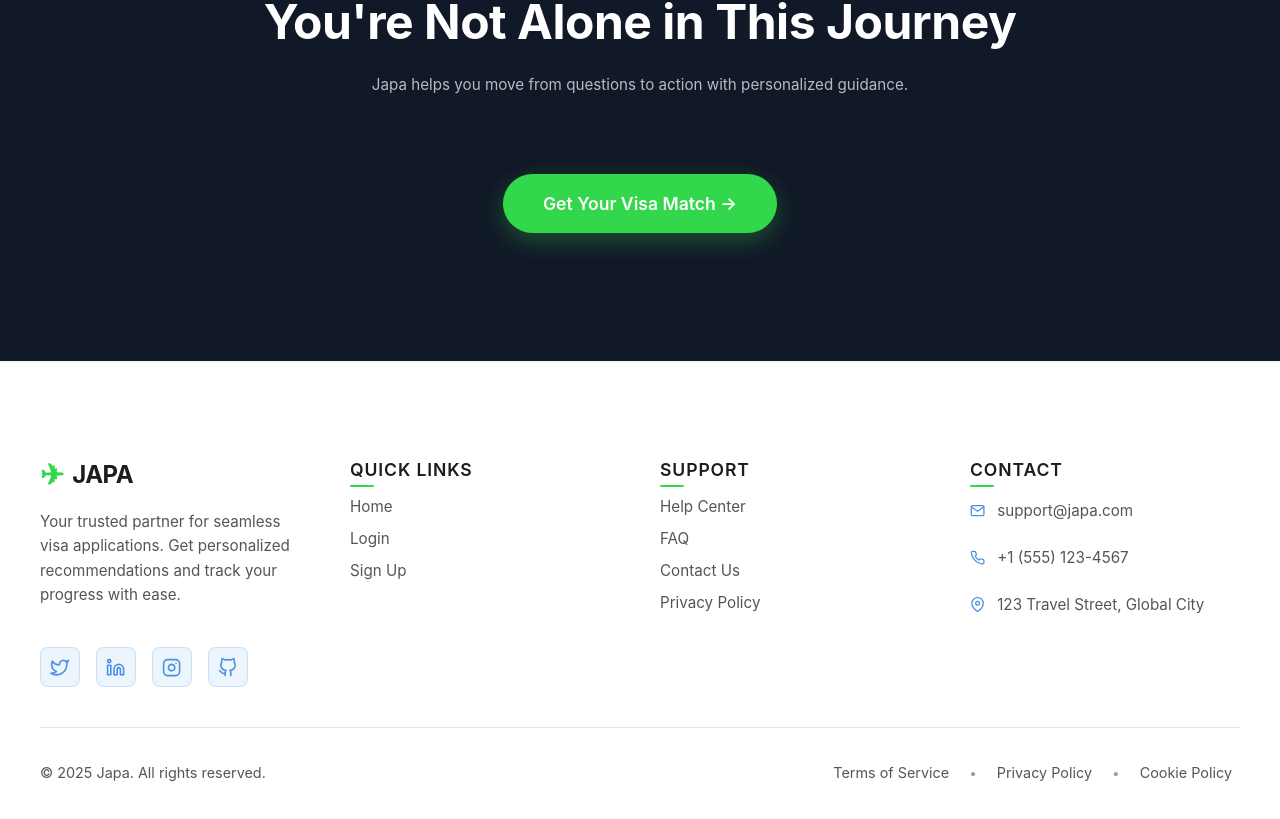
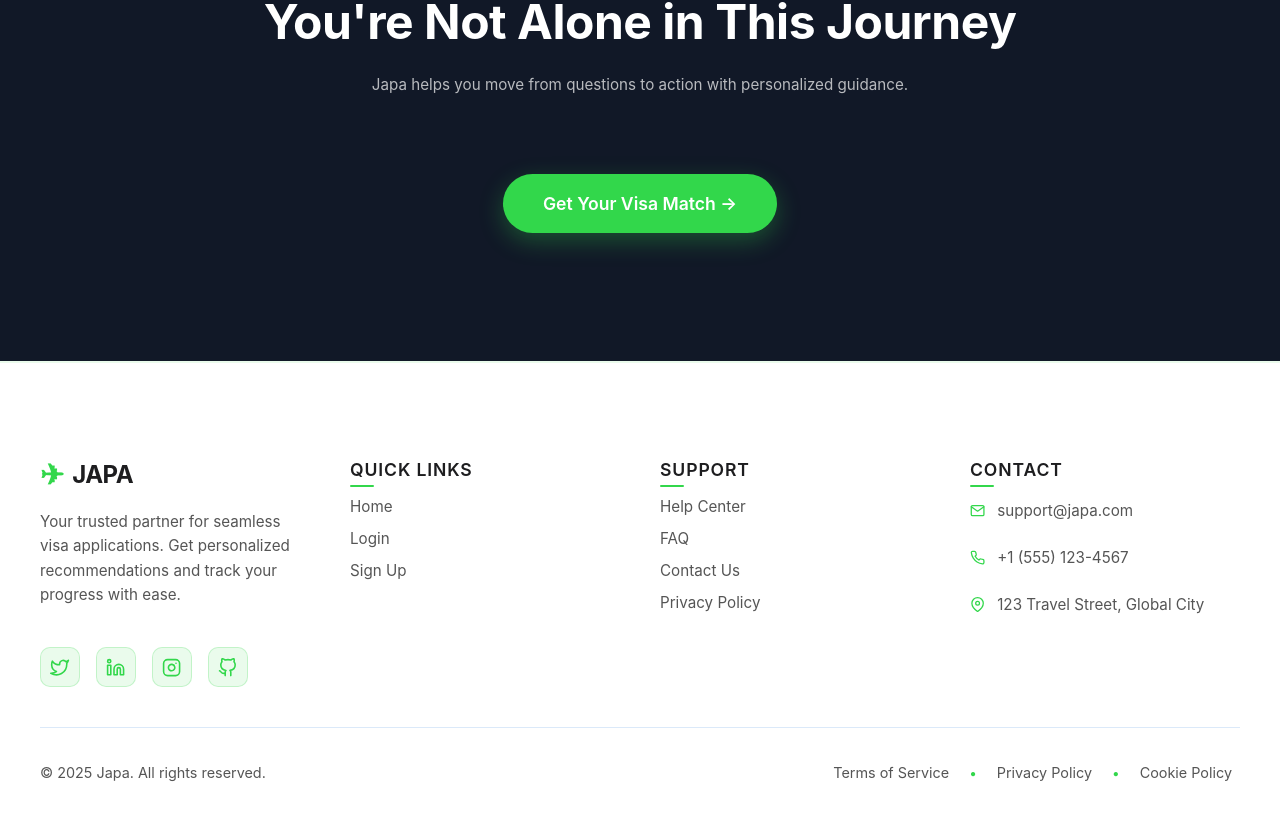
Before and after one commit to HeisGreen/tests-ui, a React (Vite) app in the folder Frontend/: page / in a window 1280 px wide. Shown: the part 5382-6201 px from the top of the page. Built offline with nearby package versions, Linux system fonts and the light colour scheme; no server answers.

Commit message:
Clean up done

```diff
--- a/Frontend/src/components/Layout.css
+++ b/Frontend/src/components/Layout.css
@@ -11,7 +11,7 @@
   border-bottom: 1px solid rgba(255, 255, 255, 0.4);
   padding: 1rem 2rem;
   box-shadow: 0 4px 16px rgba(0, 0, 0, 0.05),
-              inset 0 1px 0 rgba(255, 255, 255, 0.6);
+    inset 0 1px 0 rgba(255, 255, 255, 0.6);
   position: sticky;
   top: 0;
   z-index: 1000;
@@ -42,7 +42,7 @@
 
 .logo-icon {
   font-size: 1.8rem;
-  background: linear-gradient(135deg, #4A90E2 0%, #357ABD 50%, #6BA3E8 100%);
+  background: linear-gradient(135deg, #4a90e2 0%, #357abd 50%, #6ba3e8 100%);
   -webkit-background-clip: text;
   -webkit-text-fill-color: transparent;
   background-clip: text;
@@ -52,7 +52,7 @@
 }
 
 .logo-text {
-  background: linear-gradient(135deg, #4A90E2 0%, #357ABD 100%);
+  background: linear-gradient(135deg, #4a90e2 0%, #357abd 100%);
   -webkit-background-clip: text;
   -webkit-text-fill-color: transparent;
   background-clip: text;
@@ -76,7 +76,7 @@
 }
 
 .nav-link:hover {
-  color: #4A90E2;
+  color: #4a90e2;
 }
 
 .logout-btn {
@@ -101,13 +101,13 @@
   margin-top: 4rem;
   padding: 3rem 2rem 1.5rem;
   box-shadow: 0 -4px 16px rgba(74, 144, 226, 0.1),
-              inset 0 1px 0 rgba(255, 255, 255, 0.6);
+    inset 0 1px 0 rgba(255, 255, 255, 0.6);
   position: relative;
   overflow: hidden;
 }
 
 .footer::before {
-  content: '';
+  content: "";
   position: absolute;
   top: 0;
   left: 0;
@@ -126,7 +126,8 @@
 }
 
 @keyframes gradientShift {
-  0%, 100% {
+  0%,
+  100% {
     background-position: 0% 50%;
   }
   50% {
@@ -171,7 +172,7 @@
 
 .footer-logo .logo-icon {
   font-size: 1.8rem;
-  background: linear-gradient(135deg, #4A90E2 0%, #357ABD 50%, #6BA3E8 100%);
+  background: linear-gradient(135deg, #4a90e2 0%, #357abd 50%, #6ba3e8 100%);
   -webkit-background-clip: text;
   -webkit-text-fill-color: transparent;
   background-clip: text;
@@ -180,7 +181,7 @@
 }
 
 .footer-logo .logo-text {
-  background: linear-gradient(135deg, #4A90E2 0%, #357ABD 100%);
+  background: linear-gradient(135deg, #4a90e2 0%, #357abd 100%);
   -webkit-background-clip: text;
   -webkit-text-fill-color: transparent;
   background-clip: text;
@@ -189,7 +190,8 @@
 }
 
 @keyframes logoFloat {
-  0%, 100% {
+  0%,
+  100% {
     transform: translateY(0);
   }
   50% {
@@ -221,7 +223,7 @@
   display: flex;
   align-items: center;
   justify-content: center;
-  color: #4A90E2;
+  color: #4a90e2;
   font-size: 1.2rem;
   transition: all 0.3s cubic-bezier(0.4, 0, 0.2, 1);
   border: 1px solid rgba(74, 144, 226, 0.2);
@@ -230,7 +232,7 @@
 }
 
 .social-link::before {
-  content: '';
+  content: "";
   position: absolute;
   top: 50%;
   left: 50%;
@@ -248,11 +250,11 @@
 }
 
 .social-link:hover {
-  background: #4A90E2;
+  background: #4a90e2;
   color: white;
   transform: translateY(-4px) scale(1.1);
   box-shadow: 0 6px 20px rgba(74, 144, 226, 0.4);
-  border-color: #4A90E2;
+  border-color: #4a90e2;
 }
 
 .social-link svg {
@@ -286,11 +288,11 @@
 }
 
 .footer-links li::before {
-  content: '→';
+  content: "→";
   position: absolute;
   left: -15px;
   opacity: 0;
-  color: #4A90E2;
+  color: #4a90e2;
   transition: all 0.3s ease;
   transform: translateX(-5px);
 }
@@ -313,18 +315,18 @@
 }
 
 .footer-links li a::after {
-  content: '';
+  content: "";
   position: absolute;
   bottom: -2px;
   left: 0;
   width: 0;
   height: 2px;
-  background: #4A90E2;
+  background: #4a90e2;
   transition: width 0.3s ease;
 }
 
 .footer-links li a:hover {
-  color: #4A90E2;
+  color: #4a90e2;
   transform: translateX(4px);
 }
 
@@ -357,7 +359,7 @@
 }
 
 .footer-contact li svg {
-  color: #4A90E2;
+  color: var(--accent);
   margin-top: 0.2rem;
   flex-shrink: 0;
   transition: all 0.3s ease;
@@ -365,7 +367,7 @@
 
 .footer-contact li:hover svg {
   transform: scale(1.2) rotate(5deg);
-  color: #357ABD;
+  color: var(--accent);
 }
 
 .footer-contact li span {
@@ -374,7 +376,7 @@
 }
 
 .footer-contact li:hover span {
-  color: #4A90E2;
+  color: #4a90e2;
 }
 
 .footer-bottom {
@@ -409,7 +411,7 @@
 }
 
 .footer-bottom-links a::before {
-  content: '';
+  content: "";
   position: absolute;
   top: 0;
   left: 0;
@@ -424,7 +426,7 @@
 }
 
 .footer-bottom-links a:hover {
-  color: #4A90E2;
+  color: var(--accent);
   transform: translateY(-2px);
 }
 
@@ -434,7 +436,7 @@
 }
 
 .footer-bottom-links span {
-  color: #94a3b8;
+  color: var(--accent);
 }
 
 @media (max-width: 768px) {
--- a/Frontend/src/pages/Landing.css
+++ b/Frontend/src/pages/Landing.css
@@ -612,6 +612,70 @@
   color: var(--accent);
 }
 
+/* Landing footer: force social icons to green (override Layout.css) */
+.landing-footer .footer-social .social-link {
+  width: 40px;
+  height: 40px;
+  border-radius: 10px;
+  background: rgba(50, 215, 75, 0.1);
+  border: 1px solid rgba(50, 215, 75, 0.22);
+  display: inline-flex;
+  align-items: center;
+  justify-content: center;
+  color: var(--accent);
+  position: relative;
+  overflow: hidden;
+  transition: all 0.3s cubic-bezier(0.4, 0, 0.2, 1);
+}
+
+.landing-footer .footer-social .social-link::before {
+  content: "";
+  position: absolute;
+  top: 50%;
+  left: 50%;
+  width: 0;
+  height: 0;
+  border-radius: 50%;
+  background: rgba(50, 215, 75, 0.22);
+  transform: translate(-50%, -50%);
+  transition: width 0.4s ease, height 0.4s ease;
+}
+
+.landing-footer .footer-social .social-link:hover::before {
+  width: 100px;
+  height: 100px;
+}
+
+.landing-footer .footer-social .social-link svg {
+  position: relative;
+  z-index: 1;
+}
+
+.landing-footer .footer-social .social-link:hover {
+  background: var(--accent);
+  border-color: var(--accent);
+  color: #ffffff;
+  transform: translateY(-3px) scale(1.06);
+  box-shadow: 0 10px 28px rgba(50, 215, 75, 0.32);
+}
+
+/* Landing footer: force contact icons/hover to green (override Layout.css) */
+.landing-footer .footer-contact li svg {
+  color: var(--accent);
+}
+
+.landing-footer .footer-contact li:hover {
+  background: rgba(50, 215, 75, 0.06);
+}
+
+.landing-footer .footer-contact li:hover svg {
+  color: var(--accent-strong);
+}
+
+.landing-footer .footer-contact li:hover span {
+  color: var(--accent);
+}
+
 .footer-content {
   display: grid;
   grid-template-columns: 2fr 1fr 1fr 1fr;
```
